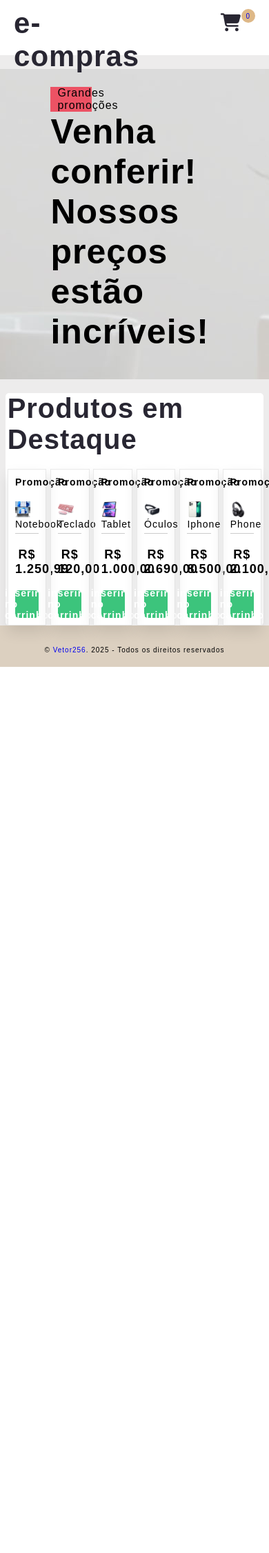
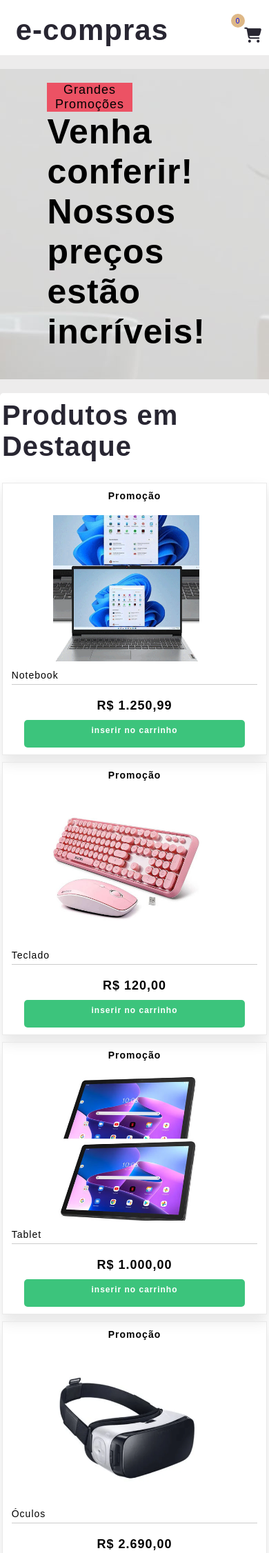
Before and after one commit to IsaiasLourenco/e-compras, a PHP site: page / in a window 390 px wide; the page is wider, and only the part inside the window is pictured. Shown: the top 2252 px of that part at 69% size. Before the commit the page ends 967 px from the top of that part, so only its background shows below. Run offline with PHP 8.4, Linux system fonts and the light colour scheme.

Commit message:
Responsividade

```diff
--- /dev/null
+++ b/assets/css/aurora-responsivo.css
@@ -0,0 +1,231 @@
+/* === 1200px === */
+@media (max-width: 1200px) {
+  .md-wd-100 { width: 100%; }
+  .md-hide { display: none !important; }
+  .md-stack { flex-direction: column; }
+}
+
+/* === 992px === */
+@media (max-width: 992px) {
+  .sm-wd-100 { width: 100%; }
+  .sm-hide { display: none !important; }
+  .sm-stack { flex-direction: column; }
+  .sm-center { justify-content: center; align-items: center; }
+}
+
+/* === 768px === */
+@media (max-width: 768px) {
+  .xs-wd-100 { width: 100%; }
+  .xs-hide { display: none !important; }
+  .xs-stack { flex-direction: column; }
+  .xs-pd-10 { padding: 1rem; }
+  .xs-fonte14 { font-size: 1.4rem; }
+
+  .responsive-table {
+    display: block;
+    overflow-x: auto;
+    width: 100%;
+  }
+
+  .responsive-table table {
+    width: 100%;
+    min-width: 600px;
+  }
+
+  .btn-100 {
+    font-size: 1.2rem;
+    margin-top: 10px;
+  }
+
+  select,
+  input[type="number"] {
+    width: 100%;
+    box-sizing: border-box;
+  }
+
+  /* Imagem principal da home - ocupar largura total, evitar corte */
+  .home-main-image {
+    width: 100% !important;
+    height: auto !important;
+    object-fit: contain !important;
+    display: block;
+    margin: 0 auto 1rem auto;
+  }
+
+  /* Ícone do carrinho no topo direito */
+  header .fa-cart-shopping {
+    position: fixed !important;
+    top: 1rem !important;
+    right: 1rem !important;
+    font-size: 2.2rem !important;
+    z-index: 9999 !important;
+  }
+
+  /* Ajuste do balão do carrinho para ficar junto ao ícone */
+  header .balao {
+    position: fixed !important;
+    top: 0.8rem !important;
+    right: 3.5rem !important;
+    min-width: 20px !important;
+    height: 20px !important;
+    font-size: 1rem !important;
+  }
+
+  /* Produtos em destaque (home.php) */
+  .prod .container {
+    display: flex !important;
+    flex-wrap: wrap !important;
+    gap: 1rem !important;
+    justify-content: center !important;
+  }
+
+  .prod .box-2 {
+    width: 100% !important;
+    box-sizing: border-box !important;
+    display: flex !important;
+    flex-direction: column !important;
+    align-items: center !important;
+    padding: 1rem !important;
+  }
+
+  .prod .img-prod {
+    max-width: 90% !important;
+    height: auto !important;
+    margin-bottom: 1rem !important;
+  }
+
+  .prod .btn-100 {
+    width: 90% !important;
+    font-size: 1.2rem !important;
+    padding: 0.8rem !important;
+    margin: 1rem auto 0 auto !important;
+    display: block !important;
+  }
+
+  /* Ajuste para o span "Grandes promoções" */
+  .prod .bg-p1-laranja.fonte16.pd-l-1.wd-50 {
+    display: block !important;             /* Garante que o span ocupe toda a linha */
+    width: 100% !important;                /* Ocupa toda a largura disponível */
+    padding-left: 0.5rem !important;      /* Ajuste do padding esquerdo */
+    padding-right: 0.5rem !important;     /* Ajuste do padding direito */
+    background-color: #FFA500 !important; /* Fundo laranja */
+    text-align: center !important;         /* Alinha o texto ao centro */
+    white-space: nowrap !important;        /* Impede a quebra de linha */
+  }
+
+  /* Carrinho - ícone no topo direito */
+  .cart-header .fa-cart-shopping {
+    position: fixed !important;
+    top: 1rem !important;
+    right: 1rem !important;
+    font-size: 2rem !important;
+    z-index: 9999 !important;
+  }
+
+  /* Tabela responsiva: scroll horizontal */
+  .cart-table {
+    display: block !important;
+    overflow-x: auto !important;
+    width: 100% !important;
+  }
+  .cart-table table {
+    min-width: 600px !important;
+  }
+
+  /* Botões do carrinho alinhados e responsivos */
+  .cart-buttons {
+    display: flex !important;
+    flex-direction: row !important;
+    justify-content: space-between !important;
+    gap: 1rem !important;
+    flex-wrap: wrap !important;
+  }
+  .cart-buttons .btn {
+    flex: 1 1 45% !important;
+    font-size: 1.2rem !important;
+  }
+}
+
+/* === 576px === */
+@media (max-width: 576px) {
+  .xxs-wd-100 { width: 100%; }
+  .xxs-hide { display: none !important; }
+  .xxs-stack { flex-direction: column; }
+  .xxs-pd-5 { padding: .5rem; }
+  .xxs-fonte12 { font-size: 1.2rem; }
+}
+
+/* Utilitários gerais */
+.underline {
+  text-decoration: underline;
+}
+
+.cart-table img {
+  max-width: 100%;
+  height: auto;
+  display: block;
+  margin: 0 auto;
+}
+
+.cart-table .trash-wrapper {
+  position: relative;
+}
+
+.cart-table i.fa-trash-can {
+  position: absolute;
+  top: 0;
+  margin: 0;
+}
+
+.btn-100 {
+  width: 100%;
+  display: block;
+  text-align: center;
+  margin-bottom: 10px;
+  box-sizing: border-box;
+}
+
+@media (max-width: 768px) {
+  header .fa-cart-shopping {
+    position: fixed !important;
+    top: 4rem !important;
+    right: 1rem !important;
+    font-size: 2.2rem !important;
+    z-index: 10000 !important;
+  }
+  header .balao {
+    position: fixed !important;
+    top: 4rem !important;
+    right: 3.5rem !important;
+    min-width: 20px !important;
+    height: 20px !important;
+    font-size: 1rem !important;
+  }
+  header ul {
+    justify-content: flex-end !important;
+  }
+}
+
+@media (max-width: 768px) {
+  footer .box-12 {
+    padding-top: 0.5rem !important;   /* diminui o espaço acima */
+    padding-bottom: 3rem !important; /* diminui espaço abaixo */
+  }
+
+  footer .box-12 p {
+    margin-top: -2rem !important;         /* remove margem superior extra do parágrafo */
+    margin-bottom: 0 !important;      /* remove margem inferior extra do parágrafo */
+  }
+}
+
+/* Para o fundo laranja ocupar 100% da largura no mobile */
+@media (max-width: 768px) {
+  .bg-p1-laranja {
+    display: block !important; /* Exibir como bloco */
+    width: auto !important; /* Garantir que o fundo ocupe toda a largura */
+    background-color: #EC5264 !important; /* Fundo laranja */
+    text-align: center !important; /* Centralizar o texto */
+    padding-left: 0.5rem !important; /* Ajuste do padding */
+    padding-right: 0.5rem !important; /* Ajuste do padding */
+  }
+}
--- /dev/null
+++ b/assets/css/carrinho.css
@@ -0,0 +1,92 @@
+/* === Mobile === */
+@media (max-width: 768px) {
+
+    .cart .table-wrapper {
+        width: 100% !important;
+        overflow-x: auto !important;
+        -webkit-overflow-scrolling: touch !important; /* Permite melhor scroll em dispositivos touch */
+        display: block !important;
+    }
+
+    .cart .cart-table {
+        width: 100% !important;
+        display: block !important;
+        table-layout: fixed !important; /* Ajuste para garantir que as células sejam distribuídas de forma mais controlada */
+    }
+
+    .cart .cart-table th, .cart .cart-table td {
+        font-size: 14px !important;
+        padding: 12px !important;
+        white-space: nowrap !important; /* Impede quebra de linha nas células */
+        text-overflow: ellipsis !important; /* Exibe reticências quando o texto é muito grande */
+        width: auto !important; /* Permite que a largura das células se ajuste automaticamente */
+    }
+
+    /* Ajuste de input nas células */
+    .cart .cart-table td input {
+        width: 60px !important;
+        font-size: 12px !important;
+        text-align: center !important;
+    }
+
+    /* Ajuste de imagens na tabela */
+    .cart .cart-table img {
+        max-width: 50px !important;
+        height: auto !important;
+        display: block !important;
+        margin: 0 auto !important;
+    }
+
+    /* Ajuste para os botões */
+    .cart .cart-buttons {
+        display: flex !important;
+        flex-direction: column !important;
+        gap: 10px !important;
+        margin-top: 20px !important;
+    }
+
+    .cart .cart-buttons .btn {
+        width: 100% !important;
+        font-size: 14px !important;
+    }
+
+    /* Ajuste para os campos de seleção */
+    label {
+        font-size: 14px !important;
+        margin-bottom: 5px !important;
+        display: block !important;
+    }
+
+    select {
+        width: 100% !important;
+        font-size: 14px !important;
+        padding: 12px !important;
+        margin-bottom: 15px !important;
+    }
+
+    /* Ajuste para o Rodapé */
+    footer {
+        width: 100% !important;
+        padding: 20px 0 !important;
+    }
+}
+
+/* === Desktop === */
+@media (min-width: 769px) {
+    .cart .cart-table th, .cart .cart-table td {
+        font-size: 16px !important;
+        padding: 15px !important;
+    }
+
+    .cart .cart-buttons .btn {
+        width: auto !important;
+    }
+}
+
+/* Estilo geral do container */
+.container {
+    width: 100% !important;  /* Garante que ocupe toda a largura da tela */
+    height: auto !important; /* Altura automática para evitar limitações */
+    max-width: 100% !important;  /* Remove qualquer largura máxima definida */
+    box-sizing: border-box;  /* Certifica-se de que o padding e border não afetem a largura */
+}
--- a/public/home/home.php
+++ b/public/home/home.php
@@ -9,6 +9,7 @@ require_once "public/shared/header.php"
 <head>
     <meta charset="UTF-8">
     <meta name="viewport" content="width=device-width, initial-scale=1.0">
+    <link rel="stylesheet" href="assets/css/aurora-responsivo.css" media="(max-width: 768px)">
     <link rel="stylesheet" href="assets/css/site.css">
 </head>
 
@@ -18,7 +19,7 @@ require_once "public/shared/header.php"
         <div class="container">
             <div class="box-8 flex justify-center item-centro">
                 <div class="box-6 mg-t-2">
-                    <span class="bg-p1-laranja fonte16 pd-l-1 block wd-50">Grandes promoções</span>
+                    <p style="text-align: center;" class="bg-p1-laranja fonte18">Grandes Promoções</p>
                     <h3 class="fonte50">
                         Venha conferir! <br>
                         Nossos preços <br> estão incríveis!
--- a/public/shared/footer.php
+++ b/public/shared/footer.php
@@ -1,9 +1,8 @@
 <footer>
   <div class="container">
-            <div class="box-12 mg-t-3">
-                <p class="txt-c">
-                    &copy; <a href="https://www.vetor256.com" title="site da Vetor256." target="_blank" text-decoration:
-                        underline;">Vetor256</a>. 2025 - Todos os direitos reservados
+    <div class="box-12 mg-t-3 xs-pd-10">
+      <p class="txt-c fonte14 xs-fonte12">
+        &copy; <a href="https://www.vetor256.com" title="site da Vetor256." target="_blank" class="fnc-azul underline">Vetor256</a>. 2025 - Todos os direitos reservados
       </p>
     </div>
   </div>
--- a/public/shared/header.php
+++ b/public/shared/header.php
@@ -10,28 +10,27 @@
   <meta charset="UTF-8">
   <meta name="viewport" content="width=device-width, initial-scale=1.0">
   <title>e-letronicost</title>
-    <!-- link css -->
   <link rel="stylesheet" href="assets/css/aurora.css">
+  <link rel="stylesheet" href="assets/css/aurora-responsivo.css" media="(max-width: 768px)">
   <link rel="stylesheet" href="assets/css/site.css">
-    <!-- link ícone -->
+  <link rel="stylesheet" href="assets/css/carrinho.css">
   <link rel="shortcut icon" href="assets/img/icone.ico" type="image/x-icon">
-    <!-- link cdn font awesome -->
   <link rel="stylesheet" href="https://cdnjs.cloudflare.com/ajax/libs/font-awesome/6.7.2/css/all.min.css">
 </head>
 <body>
   <header class="header-light pd-10">
-        <div class="container">
-            <div class="box-4">
+    <div class="container flex sm-stack xs-pd-10">
+      <div class="box-4 sm-wd-100 xs-wd-100">
         <a href="index.php?arquivo=controlador&metodo=index">
-                    <h1 class="fonte42 fnc-preto-1 poppins-black">e-compras</h1>
+          <h1 class="fonte42 fnc-preto-1 poppins-black xs-fonte28">e-compras</h1>
         </a>
       </div>
-            <div class="box-8">
-                <ul class="flex justify-end pd-t-1">
+      <div class="box-8 sm-wd-100 xs-wd-100">
+        <ul class="flex justify-end pd-t-1 sm-justify-center xs-justify-center">
           <li>
-                        <a href="index.php?arquivo=controlador&metodo=inserir_carrinho" class="flex justify-end item-centro mg-1-1">
-                            <i class="fa-solid fa-cart-shopping fonte26 fnc-preto-1"></i>
-                            <span class="balao flex justify-center item-centro">
+            <a href="index.php?arquivo=controlador&metodo=inserir_carrinho" class="flex justify-end item-centro mg-l-1 mg-r-1">
+              <i class="fa-solid fa-cart-shopping fonte26 fnc-preto-1 xs-fonte20"></i>
+              <span class="balao flex justify-center item-centro fonte14 xs-fonte12">
                 <?php
                   if (isset($_SESSION['carrinho'])):
                       echo $_SESSION['qtdeProduto'];
--- a/src/Controlador.php
+++ b/src/Controlador.php
@@ -181,7 +181,7 @@ class Controlador extends Notification
             $html .= "<table style='width: 100%; margin-bottom: 20px; border: 1px solid #ccc; border-collapse: collapse;'>";
             $html .= "<tr>";
             $html .= "<td style='width: 80px; padding: 10px; vertical-align: top; border-right: 1px solid #ccc;'>";
-            $html .= "<img src='http://localhost/e-compras/assets/img/{$valor['imagem']}' style='width: 60px; height: auto;' />";
+            $html .= "<img src='https://e-commerce.vetor256.com/assets/img/{$valor['imagem']}' style='width: 60px; height: auto;' />";
             $html .= "</td>";
             $html .= "<td style='padding: 10px; vertical-align: top;'>";
             $html .= "<p><strong>Descrição:</strong> {$valor['descricao']}</p>";
--- a/src/Pix.php
+++ b/src/Pix.php
@@ -11,8 +11,8 @@ class Pix extends Notification implements PagtoInterface {
         }
 
         // Mensagem formatada corretamente
-        $msg = "O Boleto no valor de " . number_format($valor, 2, ',', '.') .
-               " foi gerado com sucesso e aguarda o pagamento via PIX. <br>";
+        $msg = "O pagamento via PIX no valor de " . number_format($valor, 2, ',', '.') .
+               " foi gerado com sucesso e aguarda o pagamento. <br>";
 
         // Exibe a mensagem ao invés de retornar
         $this->success(msg: $msg, arquivo: 'Controlador', metodo: 'index');
```
Also changed, not shown: public/carrinho/index.php (+5 -2 lines). Lines whose indentation alone changed are shown as unchanged.
